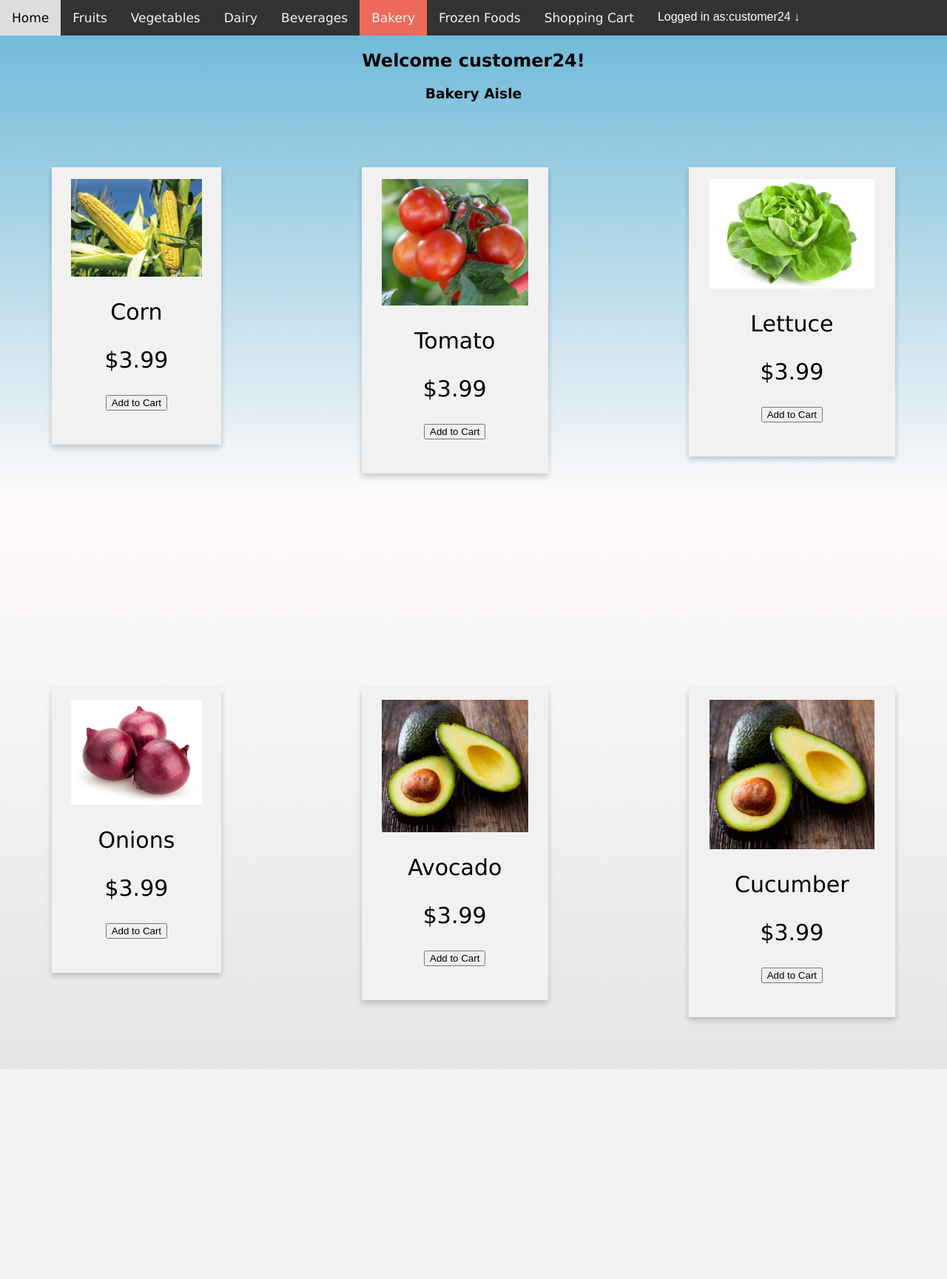
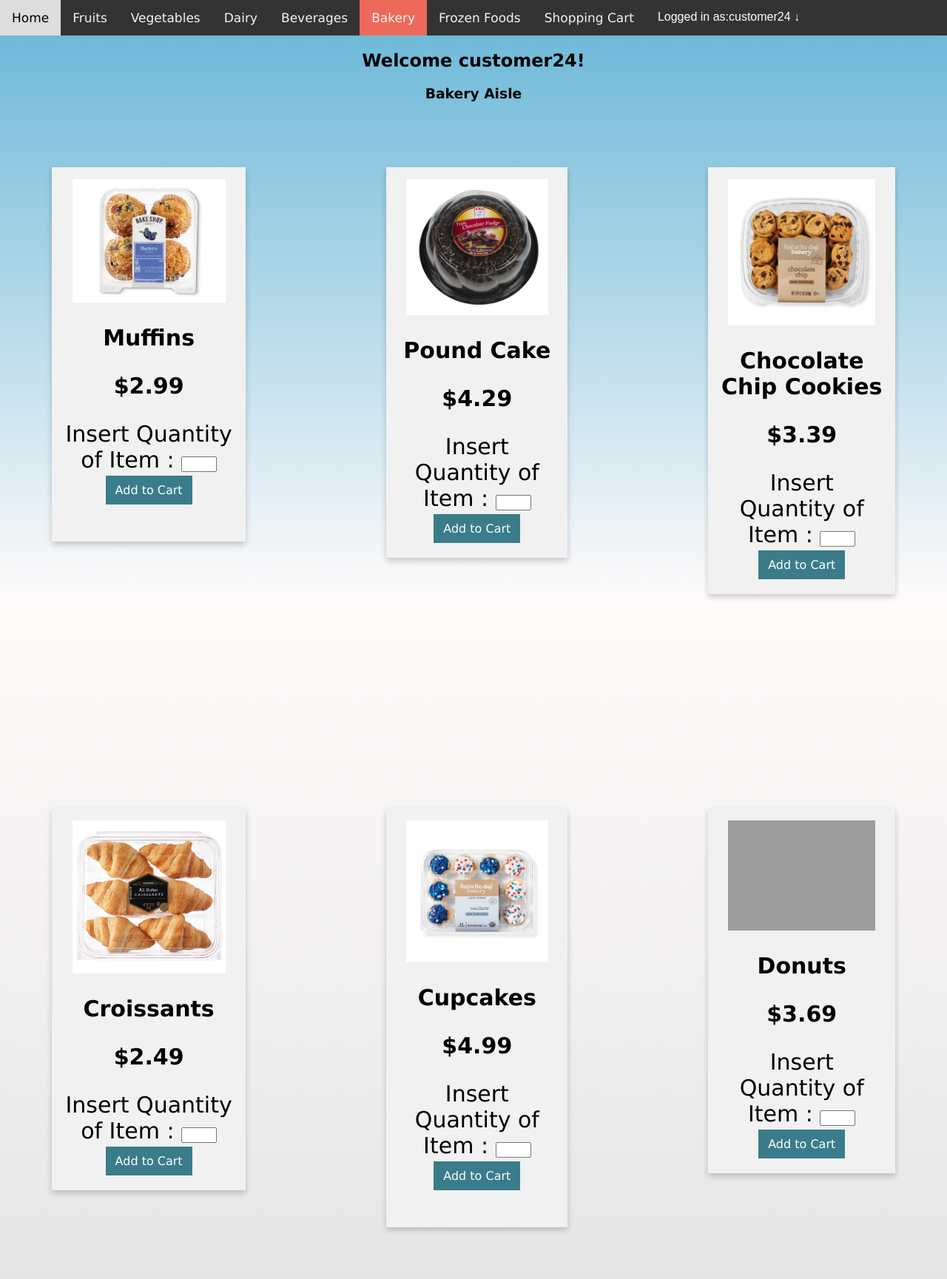
Before and after one commit to chriscolella3/CSIT-337-Final-Project, a PHP site: page /bakeryAisle.php in a window 1280 px wide. Shown: the whole page at 74% size. Before the commit the page ends 1386 px from the top, so only its background shows below. Run offline with PHP 8.4, Linux system fonts and the light colour scheme; a user stored in the database is signed in; grey boxes are pictures that could not be loaded.

Commit message:
Update bakeryAisle.php

```diff
--- a/E-Commerce/bakeryAisle.php
+++ b/E-Commerce/bakeryAisle.php
@@ -15,10 +15,9 @@ if (!isset($_SESSION['loggedin'])) {
 }
 
 ?>
-
 <html>
 <head>
-  <title> E-Commerce Store</title>
+  <title>E-Commerce Store</title>
 </head>
 
 
@@ -37,6 +36,18 @@ if (!isset($_SESSION['loggedin'])) {
 
     table, th, td {
     border: 1px solid black;
+}
+.button {
+  background-color: #3a7c8a;
+  border: none;
+  color: white;
+  padding: 10px 13px;
+  text-align: center;
+  text-decoration: none;
+  display: inline-block;
+  font-size: 16px;
+  margin: 4px 2px;
+  cursor: pointer;
 }
 </style>
 
@@ -66,10 +77,12 @@ if (!isset($_SESSION['loggedin'])) {
   <div class="grid-item">
   <div class="column">
            <div class="card">
-              <img src="corn.jpg" style="width:90%">
-              <p>Corn</p>
-              <p>$3.99</p>
-              <p><button>Add to Cart</button></p>
+              <img src="muffins.jpg" style="width:90%">
+              <b><p>Muffins<p></b>
+                <b><p>$2.99<p></b>
+                <label for="quantity">Insert Quantity of Item :</label>
+           <input type="number" id="quantity" name="quantity" min="1" max="5">
+              <a href="#" class="button">Add to Cart</a>
            </div>
         </div>
   </div>
@@ -77,10 +90,12 @@ if (!isset($_SESSION['loggedin'])) {
   <div class="grid-item">
   <div class="column">
            <div class="card">
-              <img src="tomato.jpg" style="width:90%">
-              <p>Tomato</p>
-              <p>$3.99</p>
-              <p><button>Add to Cart</button></p>
+              <img src="poundcake.jpg" style="width:90%">
+              <b><p>Pound Cake<p></b>
+             <b><p>$4.29</p></b>
+             <label for="quantity">Insert Quantity of Item :</label>
+           <input type="number" id="quantity" name="quantity" min="1" max="5">
+             <a href="#" class="button">Add to Cart</a>
            </div>
         </div>
   </div>
@@ -88,30 +103,36 @@ if (!isset($_SESSION['loggedin'])) {
   <div class="grid-item">
   <div class="column">
            <div class="card">
-              <img src="Lettuce.jpg" style="width:90%">
-              <p>Lettuce</p>
-              <p>$3.99</p>
-              <p><button>Add to Cart</button></p>
+              <img src="cookies.jpg" style="width:90%">
+              <b><p>Chocolate Chip Cookies<p></b>
+               <b><p>$3.39</p></b>
+                   <label for="quantity">Insert Quantity of Item :</label>
+           <input type="number" id="quantity" name="quantity" min="1" max="5">
+              <a href="#" class="button">Add to Cart</a>
            </div>
         </div>
   </div>
   <div class="grid-item">
   <div class="column">
            <div class="card">
-              <img src="onions.jpg" style="width:90%">
-              <p>Onions</p>
-              <p>$3.99</p>
-              <p><button>Add to Cart</button></p>
+              <img src="croissants.jpg" style="width:90%">
+              <b><p>Croissants<p></b>
+               <b><p>$2.49</p></b>
+                  <label for="quantity">Insert Quantity of Item :</label>
+           <input type="number" id="quantity" name="quantity" min="1" max="5">
+              <a href="#" class="button">Add to Cart</a>
            </div>
         </div>
   </div>
   <div class="grid-item">
   <div class="column">
         <div class="card">
-           <img src="avocado.jpg" style="width:90%">
-           <p>Avocado</p>
-           <p>$3.99</p>
-           <p><button>Add to Cart</button></p>
+           <img src="cupcakes.jpg" style="width:90%">
+           <b><p>Cupcakes<p></b>
+          <b><p>$4.99<p></b>
+            <label for="quantity">Insert Quantity of Item :</label>
+           <input type="number" id="quantity" name="quantity" min="1" max="5">
+           <a href="#" class="button">Add to Cart</a>
         </div>
      </div>
   </div>
@@ -119,15 +140,22 @@ if (!isset($_SESSION['loggedin'])) {
   <div class="grid-item">
   <div class="column">
         <div class="card">
-           <img src="avocado.jpg" style="width:90%">
-           <p>Cucumber</p>
-           <p>$3.99</p>
-           <p><button>Add to Cart</button></p>
+           <img src="donuts.jpg" style="width:90%">
+           <b><p>Donuts<p></b>
+           <b><p>$3.69</p></b>
+              <label for="quantity">Insert Quantity of Item :</label>
+           <input type="number" id="quantity" name="quantity" min="1" max="5">
+           <a href="#" class="button">Add to Cart</a>
         </div>
      </div>
   </div>
   </div>
+
 </div>
+
+<footer>
+   <div class="content"></div>
+</footer>
 
 </center>
 </body>
```
